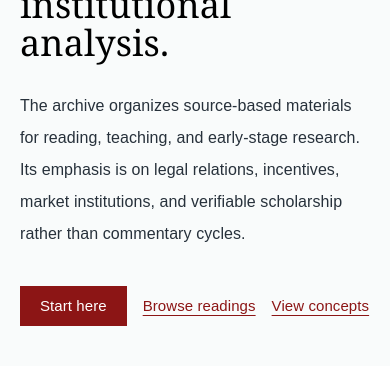
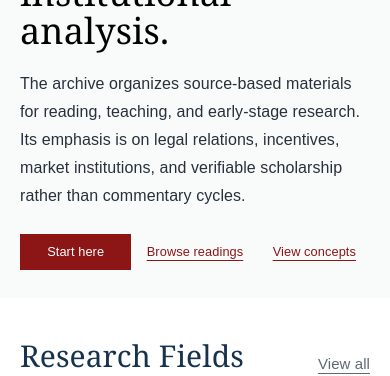
Before and after one commit to Ricardo-star04/laweconarchive, a Next.js app: page / in a window 390 px wide. Shown: the part 299-675 px from the top of the page. Built offline with nearby package versions, Linux system fonts and the light colour scheme; no server answers.

Commit message:
Refine mobile homepage hero actions

```diff
--- a/app/page.tsx
+++ b/app/page.tsx
@@ -46,24 +46,33 @@ export default function HomePage() {
   return (
     <div className="-mx-5 space-y-10 sm:-mx-6 md:space-y-12">
       <section className="relative overflow-hidden bg-paper/55">
-        <div className="relative mx-auto grid max-w-6xl gap-10 px-5 py-10 sm:px-6 md:py-14 lg:grid-cols-[minmax(0,1fr)_340px] lg:items-center">
+        <div className="relative mx-auto grid max-w-6xl gap-7 px-5 py-7 sm:gap-10 sm:px-6 sm:py-10 md:py-14 lg:grid-cols-[minmax(0,1fr)_340px] lg:items-center">
           <div className="max-w-4xl">
             <h1 className="font-serifCn text-4xl leading-[1.06] text-black md:text-5xl lg:text-6xl">
               Corporate, securities, and financial law through institutional analysis.
             </h1>
-            <p className="mt-7 max-w-3xl text-base leading-8 text-ink md:text-lg">
+            <p className="mt-5 max-w-3xl text-base leading-7 text-ink sm:mt-7 sm:leading-8 md:text-lg">
               The archive organizes source-based materials for reading, teaching, and early-stage research. Its emphasis
               is on legal relations, incentives, market institutions, and verifiable scholarship rather than commentary
               cycles.
             </p>
-            <div className="mt-9 flex flex-wrap items-center gap-4 text-sm">
-              <Link href="/start-here" className="bg-institute px-5 py-2.5 text-white hover:bg-accent">
+            <div className="mt-6 grid grid-cols-3 items-center gap-2 text-xs sm:mt-9 sm:flex sm:flex-wrap sm:gap-4 sm:text-sm">
+              <Link
+                href="/start-here"
+                className="whitespace-nowrap bg-institute px-2 py-2.5 text-center text-white hover:bg-accent sm:px-5"
+              >
                 Start here
               </Link>
-              <Link href="/literature" className="text-institute underline underline-offset-4 hover:text-accent">
+              <Link
+                href="/literature"
+                className="whitespace-nowrap text-center text-institute underline underline-offset-4 hover:text-accent"
+              >
                 Browse readings
               </Link>
-              <Link href="/concepts" className="text-institute underline underline-offset-4 hover:text-accent">
+              <Link
+                href="/concepts"
+                className="whitespace-nowrap text-center text-institute underline underline-offset-4 hover:text-accent"
+              >
                 View concepts
               </Link>
             </div>
```
